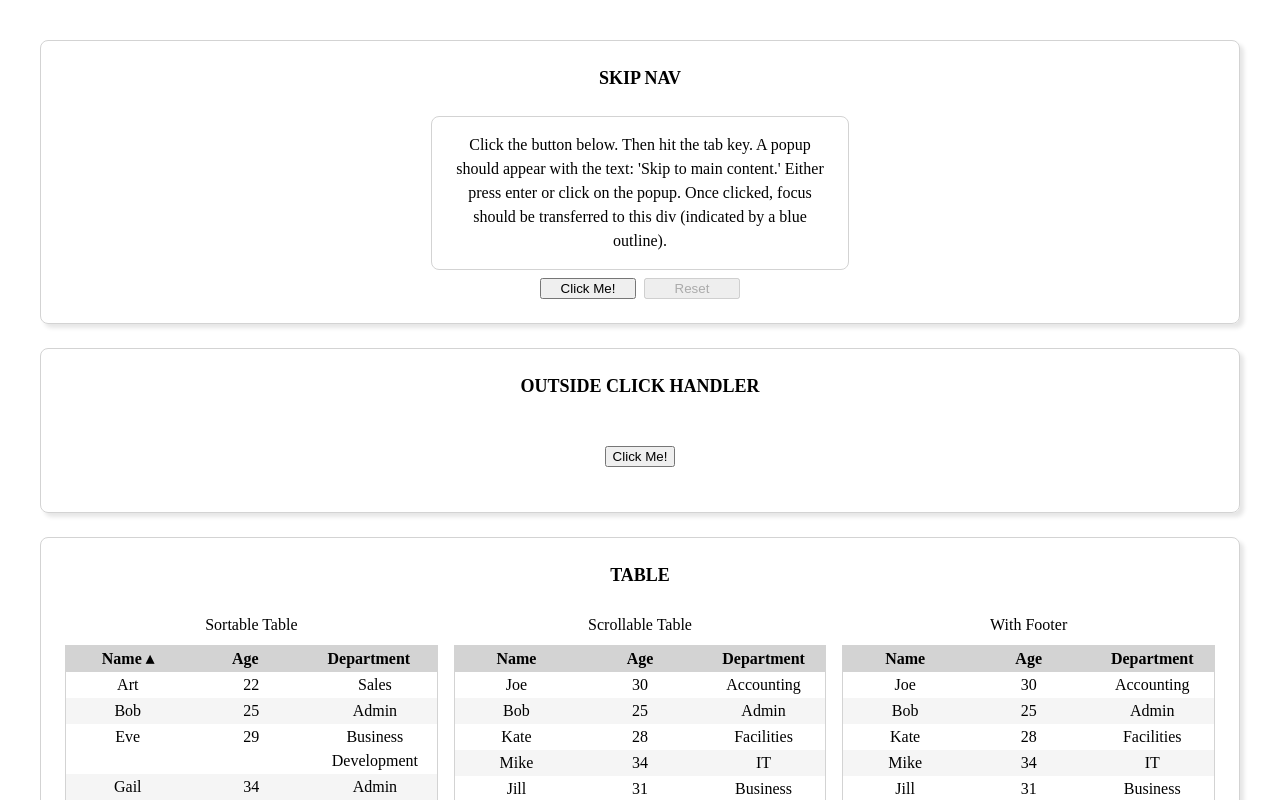
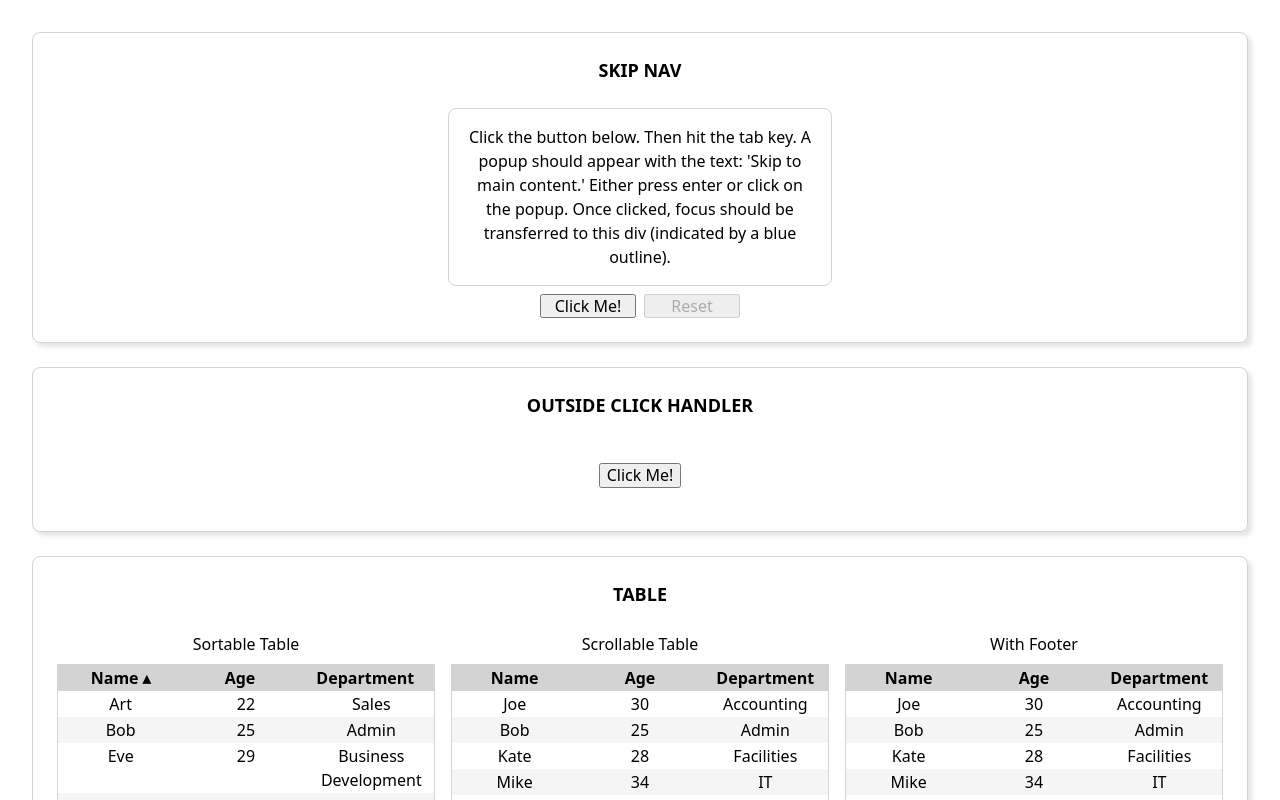
Before and after one commit to josephprado/react-comp-lib, a React (Vite) app: page / in a window 1280 px wide. Shown: the top 800 px of the page. Built offline with nearby package versions, Linux system fonts and the light colour scheme.

Commit message:
Add modern normalize css

```diff
--- a/src/index.css
+++ b/src/index.css
@@ -1,7 +1,264 @@
-html,
-body,
-#root {
-  height: 100%;
+/*! modern-normalize v2.0.0 | MIT License | https://github.com/sindresorhus/modern-normalize */
+
+/*
+Document
+========
+*/
+
+/**
+Use a better box model (opinionated).
+*/
+
+*,
+::before,
+::after {
+  box-sizing: border-box;
+}
+
+html {
+  /* Improve consistency of default fonts in all browsers. (https://github.com/sindresorhus/modern-normalize/issues/3) */
+  font-family: system-ui, 'Segoe UI', Roboto, Helvetica, Arial, sans-serif,
+    'Apple Color Emoji', 'Segoe UI Emoji';
+  line-height: 1.15; /* 1. Correct the line height in all browsers. */
+  -webkit-text-size-adjust: 100%; /* 2. Prevent adjustments of font size after orientation changes in iOS. */
+  -moz-tab-size: 4; /* 3. Use a more readable tab size (opinionated). */
+  tab-size: 4; /* 3 */
+}
+
+/*
+Sections
+========
+*/
+
+body {
+  margin: 0; /* Remove the margin in all browsers. */
+}
+
+/*
+Grouping content
+================
+*/
+
+/**
+1. Add the correct height in Firefox.
+2. Correct the inheritance of border color in Firefox. (https://bugzilla.mozilla.org/show_bug.cgi?id=190655)
+*/
+
+hr {
+  height: 0; /* 1 */
+  color: inherit; /* 2 */
+}
+
+/*
+Text-level semantics
+====================
+*/
+
+/**
+Add the correct text decoration in Chrome, Edge, and Safari.
+*/
+
+abbr[title] {
+  text-decoration: underline dotted;
+}
+
+/**
+Add the correct font weight in Edge and Safari.
+*/
+
+b,
+strong {
+  font-weight: bolder;
+}
+
+/**
+1. Improve consistency of default fonts in all browsers. (https://github.com/sindresorhus/modern-normalize/issues/3)
+2. Correct the odd 'em' font sizing in all browsers.
+*/
+
+code,
+kbd,
+samp,
+pre {
+  font-family: ui-monospace, SFMono-Regular, Consolas, 'Liberation Mono', Menlo,
+    monospace; /* 1 */
+  font-size: 1em; /* 2 */
+}
+
+/**
+Add the correct font size in all browsers.
+*/
+
+small {
+  font-size: 80%;
+}
+
+/**
+Prevent 'sub' and 'sup' elements from affecting the line height in all browsers.
+*/
+
+sub,
+sup {
+  font-size: 75%;
+  line-height: 0;
+  position: relative;
+  vertical-align: baseline;
+}
+
+sub {
+  bottom: -0.25em;
+}
+
+sup {
+  top: -0.5em;
+}
+
+/*
+Tabular data
+============
+*/
+
+/**
+1. Remove text indentation from table contents in Chrome and Safari. (https://bugs.chromium.org/p/chromium/issues/detail?id=999088, https://bugs.webkit.org/show_bug.cgi?id=201297)
+2. Correct table border color inheritance in Chrome and Safari. (https://bugs.chromium.org/p/chromium/issues/detail?id=935729, https://bugs.webkit.org/show_bug.cgi?id=195016)
+*/
+
+table {
+  text-indent: 0; /* 1 */
+  border-color: inherit; /* 2 */
+}
+
+/*
+Forms
+=====
+*/
+
+/**
+1. Change the font styles in all browsers.
+2. Remove the margin in Firefox and Safari.
+*/
+
+button,
+input,
+optgroup,
+select,
+textarea {
+  font-family: inherit; /* 1 */
+  font-size: 100%; /* 1 */
+  line-height: 1.15; /* 1 */
+  margin: 0; /* 2 */
+}
+
+/**
+Remove the inheritance of text transform in Edge and Firefox.
+*/
+
+button,
+select {
+  text-transform: none;
+}
+
+/**
+Correct the inability to style clickable types in iOS and Safari.
+*/
+
+button,
+[type='button'],
+[type='reset'],
+[type='submit'] {
+  -webkit-appearance: button;
+}
+
+/**
+Remove the inner border and padding in Firefox.
+*/
+
+::-moz-focus-inner {
+  border-style: none;
+  padding: 0;
+}
+
+/**
+Restore the focus styles unset by the previous rule.
+*/
+
+:-moz-focusring {
+  outline: 1px dotted ButtonText;
+}
+
+/**
+Remove the additional ':invalid' styles in Firefox.
+See: https://github.com/mozilla/gecko-dev/blob/2f9eacd9d3d995c937b4251a5557d95d494c9be1/layout/style/res/forms.css#L728-L737
+*/
+
+:-moz-ui-invalid {
+  box-shadow: none;
+}
+
+/**
+Remove the padding so developers are not caught out when they zero out 'fieldset' elements in all browsers.
+*/
+
+legend {
+  padding: 0;
+}
+
+/**
+Add the correct vertical alignment in Chrome and Firefox.
+*/
+
+progress {
+  vertical-align: baseline;
+}
+
+/**
+Correct the cursor style of increment and decrement buttons in Safari.
+*/
+
+::-webkit-inner-spin-button,
+::-webkit-outer-spin-button {
+  height: auto;
+}
+
+/**
+1. Correct the odd appearance in Chrome and Safari.
+2. Correct the outline style in Safari.
+*/
+
+[type='search'] {
+  -webkit-appearance: textfield; /* 1 */
+  outline-offset: -2px; /* 2 */
+}
+
+/**
+Remove the inner padding in Chrome and Safari on macOS.
+*/
+
+::-webkit-search-decoration {
+  -webkit-appearance: none;
+}
+
+/**
+1. Correct the inability to style clickable types in iOS and Safari.
+2. Change font properties to 'inherit' in Safari.
+*/
+
+::-webkit-file-upload-button {
+  -webkit-appearance: button; /* 1 */
+  font: inherit; /* 2 */
+}
+
+/*
+Interactive
+===========
+*/
+
+/*
+Add the correct display in Chrome and Safari.
+*/
+
+summary {
+  display: list-item;
 }
 
 /* https://mattbrictson.com/blog/css-normalize-and-reset */
```
